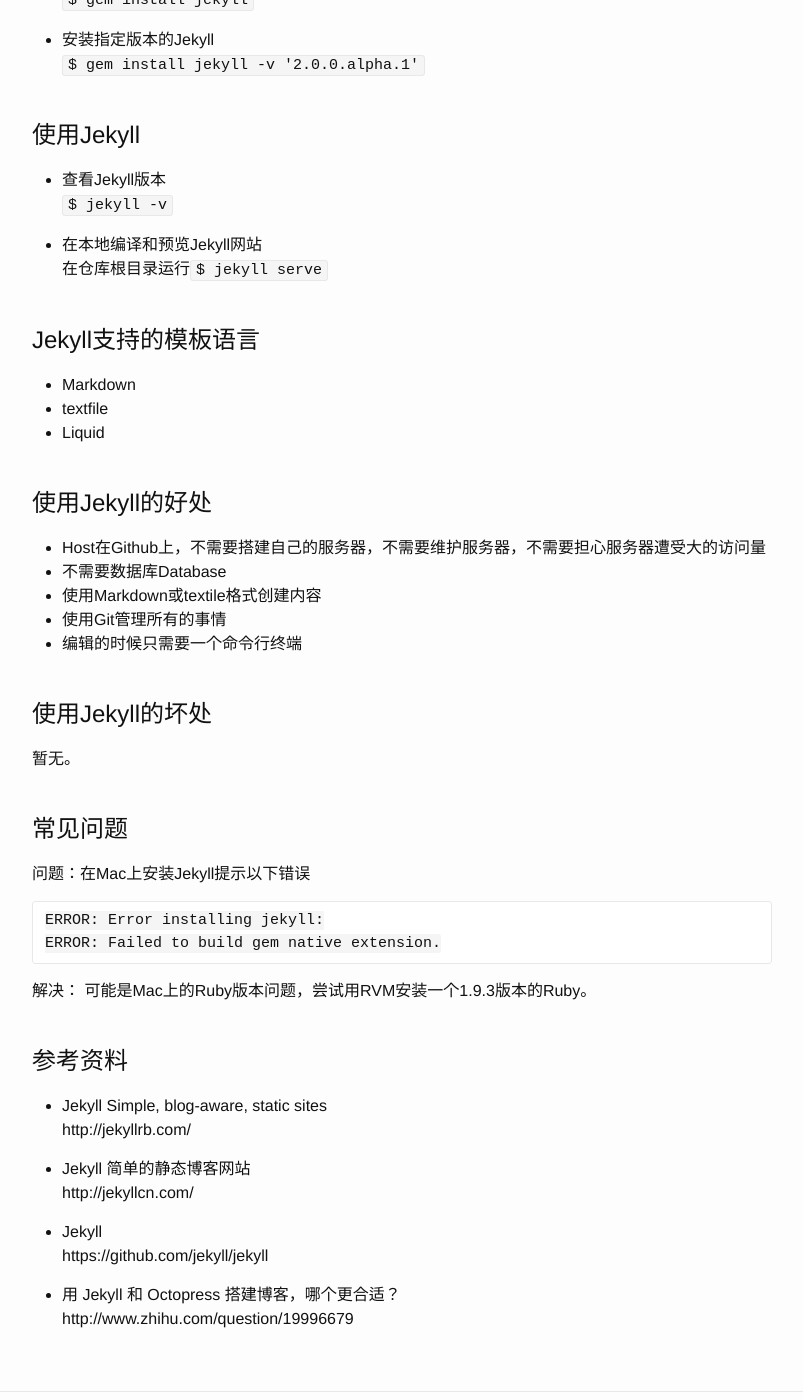
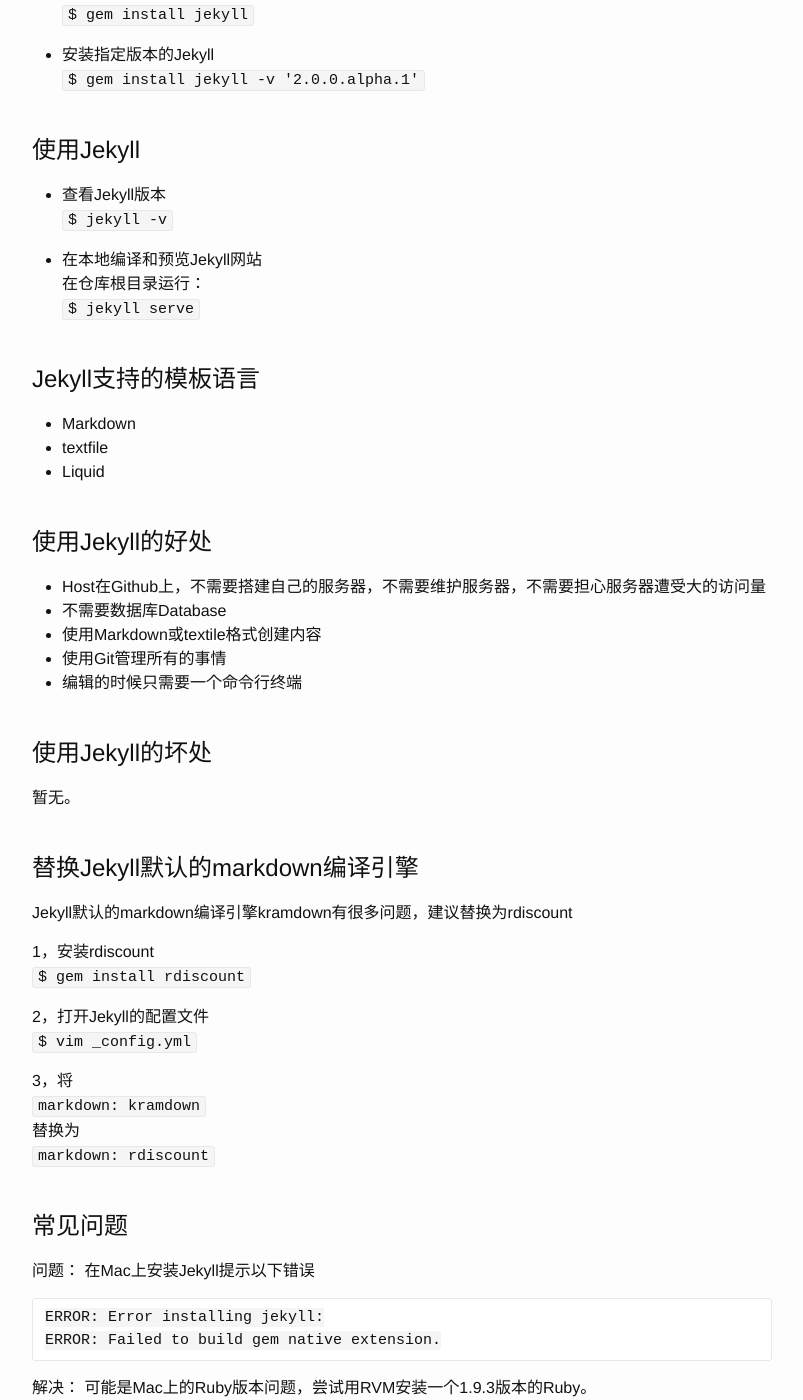
Before and after one commit to shallker/shallker.github.io.backup, a Jekyll site: the page built from _posts/2014-11-24-jekyll.markdown, in a window 1280 px wide and 1400 px high, scrolled down 501 px. Shown: the whole window, without its empty margins (238-1041 px from the left). Built offline with Jekyll 4.4.1, drawn with Linux system fonts in a browser that asks for light colours; Markdown is read by kramdown in place of the engine named in the settings.

Commit message:
替换Jekyll的默认markdown编译引擎为rdiscount

````diff
--- a/_posts/2014-11-24-jekyll.markdown
+++ b/_posts/2014-11-24-jekyll.markdown
@@ -6,6 +6,7 @@
 ---
 # 什么是Jekyll
 Jekyll是一款由Ruby语言编写的开源软件，使用它可以很简单、快速的生成一个静态网站，适合于个人博客或一个项目站点。
+
 Jekyll作者是[Github](http://github.com)的联合创始人[Tom Preston-Werner](http://tom.preston-werner.com/)。
 
 
@@ -22,7 +23,8 @@
 `$ jekyll -v`
 
 - 在本地编译和预览Jekyll网站
-在仓库根目录运行`$ jekyll serve`
+在仓库根目录运行：
+`$ jekyll serve`
 
 
 # Jekyll支持的模板语言
@@ -43,8 +45,24 @@
 暂无。
 
 
+# 替换Jekyll默认的markdown编译引擎
+Jekyll默认的markdown编译引擎kramdown有很多问题，建议替换为rdiscount
+
+1，安装rdiscount
+`$ gem install rdiscount`
+
+2，打开Jekyll的配置文件
+`$ vim _config.yml`
+
+3，将
+`markdown: kramdown`
+替换为
+`markdown: rdiscount`
+
+
 # 常见问题
-问题：在Mac上安装Jekyll提示以下错误
+问题：
+在Mac上安装Jekyll提示以下错误
 
 ```
 ERROR: Error installing jekyll:
@@ -69,4 +87,5 @@
 [http://www.zhihu.com/question/19996679](http://www.zhihu.com/question/19996679)
 
 
+
 [github]: http://github.com
````
